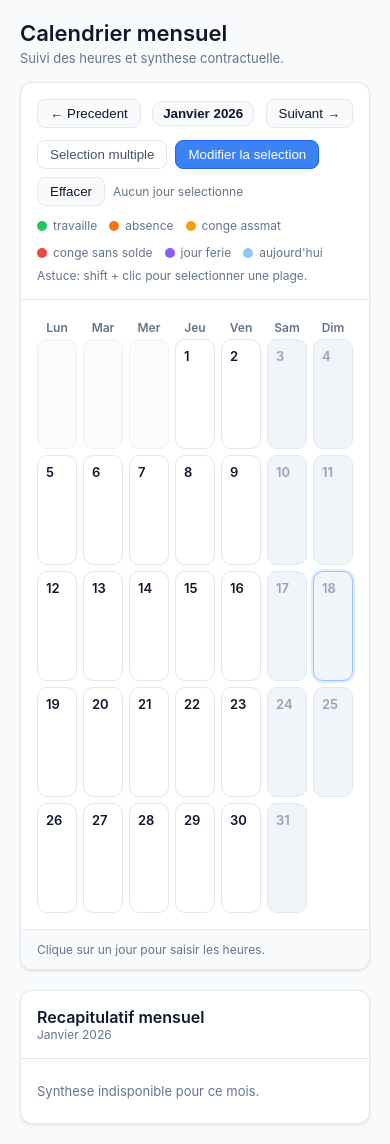
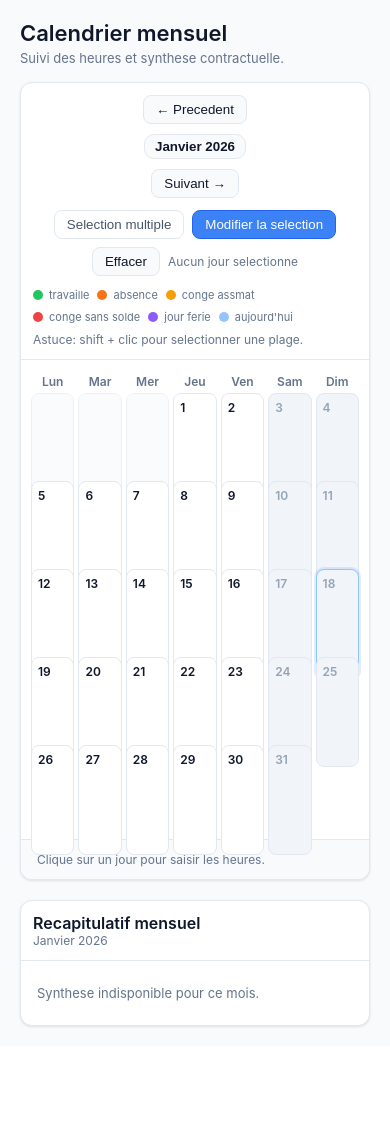
Before and after one commit to jleparoux/monassmat, a FastAPI app: page /contracts/1/calendar in a window 390 px wide. Shown: the part 61-1205 px from the top of the page. After the commit the page ends 1089 px from the top, so only its background shows below. Run offline with FastAPI, Linux system fonts and the light colour scheme; data that the repository does not hold is empty; some libraries are stand-ins or nearby versions.

Commit message:
* improve css for mobile

```diff
--- a/frontend/static/app.css
+++ b/frontend/static/app.css
@@ -297,6 +297,25 @@
 .fee-dot--maintenance { background: #3b82f6; }
 
 .summary-panel { display: flex; flex-direction: column; gap: 16px; }
+
+@media (max-width: 640px) {
+  .page-header { flex-direction: column; gap: 6px; }
+  .card__header { padding: 12px; }
+  .calendar { padding: 10px; }
+  .toolbar { flex-wrap: wrap; justify-content: center; }
+  .month-picker--inline { flex: 1 1 100%; justify-content: center; }
+  .selection-controls { justify-content: center; }
+  .legend { gap: 8px; font-size: 11px; }
+  .grid { gap: 4px; }
+  .grid--days { grid-auto-rows: 84px; }
+  .cell { padding: 6px; border-radius: 8px; gap: 4px; }
+  .daynum { font-size: 12px; }
+  .cell__meta { font-size: 9px; }
+  .cell__hours { font-size: 11px; }
+  .cell__time { font-size: 10px; }
+  .fee-indicator { top: 4px; right: 4px; }
+  .fee-dot { width: 6px; height: 6px; }
+}
 .summary-section { display: grid; gap: 12px; }
 .summary-title { font-weight: 600; color: #0f172a; }
 .summary-list { display: grid; gap: 10px; }
```
